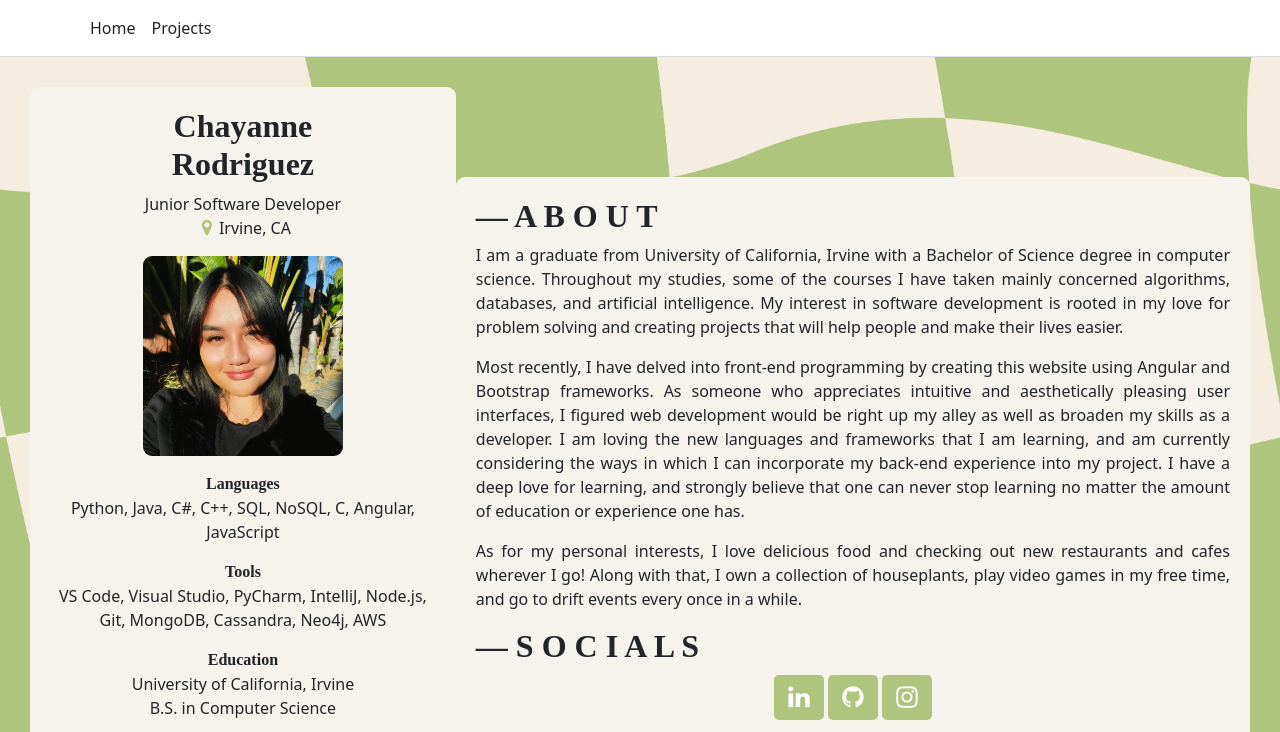
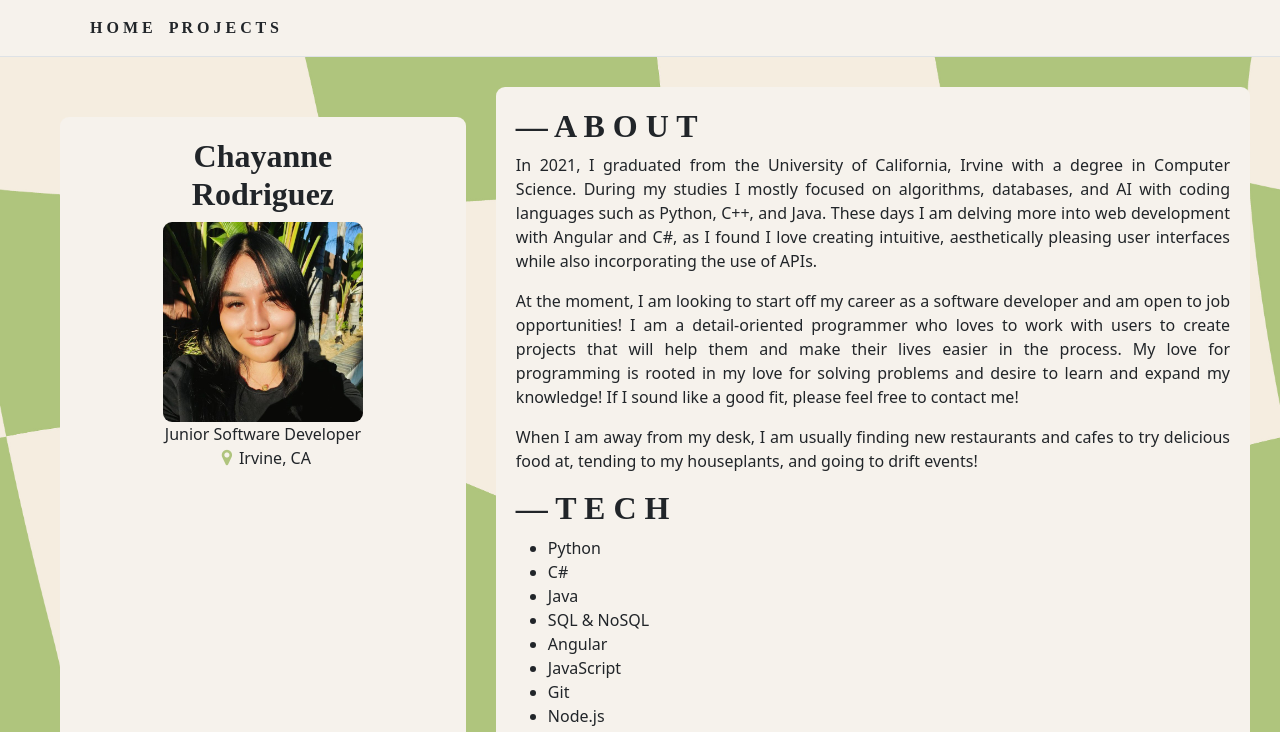
Before and after one commit to chaydotgit/PersonalWebsite, an Angular app: page / in a window 1280 px wide. Shown: the top 732 px of the page. Built offline with nearby package versions, Linux system fonts and the light colour scheme; a web font is replaced by a local one.

Commit message:
changed up contents of home page

```diff
--- a/src/app/home/home.component.css
+++ b/src/app/home/home.component.css
@@ -8,11 +8,10 @@
 .sidenav {
   flex: .5;
   text-align: center;
-  margin: auto auto 20px;
+  margin: 30px;
   border-radius: 9px;
   background-color: #f6f2ec;
   padding: 20px 2%;
-
 }
 
 .profile-pic {
@@ -53,7 +52,7 @@
   width: 50px;
   text-align: center;
   text-decoration: none;
-  border-radius: 5px;
+  border-radius: 100px;
   margin: 2px;
 }
 
--- a/src/app/home/home.component.html
+++ b/src/app/home/home.component.html
@@ -1,42 +1,43 @@
 <div class="home">
   <div class="sidenav">
     <div class="fancy-txt h2">Chayanne<br />Rodriguez</div>
+    <img class="profile-pic" src="./assets/images/ProfilePicture.jpg" alt="Picture of Chayanne Rodriguez">
     <p>
       Junior Software Developer<br />
       <i class="fa fa-map-marker"></i>Irvine, CA
-    </p>
-    <img class="profile-pic" src="./assets/images/ProfilePicture.jpg" alt="Picture of Chayanne Rodriguez">
-    <p></p>
-    <div class="fancy-txt">Languages</div>Python, Java, C#, C++, SQL, NoSQL, C, Angular, JavaScript
-    <p></p><div class="fancy-txt">Tools</div>VS Code, Visual Studio, PyCharm, IntelliJ, Node.js, Git, MongoDB, Cassandra,
-    Neo4j, AWS
-    <p></p><div class="fancy-txt">Education</div>University of California, Irvine<br>B.S. in Computer Science
-    <p></p>
-    <p>
-      <a href="https://drive.google.com/file/d/1y0Vmekj4fXaM9vRcvEvK2mODjYExI8ka/view?usp=sharing" target="_blank" class="button fancy-txt">Resume</a>
-      <br>
     </p>
   </div>
 
   <div class="home-text">
     <div class="fancy-txt h2">— A B O U T</div>
     <p>
-      I am a graduate from University of California, Irvine with a Bachelor of Science degree in computer science.
-      Throughout my studies, some of the courses I have taken mainly concerned algorithms, databases, and artificial
-      intelligence. My interest in software development is rooted in my love for problem solving and creating projects
-      that will help people and make their lives easier.
+      In 2021, I graduated from the University of California, Irvine with a degree in Computer Science. During my
+      studies I mostly focused on algorithms, databases, and AI with coding languages such as Python, C++, and Java.
+      These days I am delving more into web development with Angular and C#, as I found I love creating intuitive,
+      aesthetically pleasing user interfaces while also incorporating the use of APIs.
     </p>
     <p>
-      Most recently, I have delved into front-end programming by creating this website using Angular and Bootstrap
-      frameworks. As someone who appreciates intuitive and aesthetically pleasing user interfaces, I figured web development would
-      be right up my alley as well as broaden my skills as a developer. I am loving the new languages and frameworks that I am
-      learning, and am currently considering the ways in which I can incorporate my back-end experience into my project.
-      I have a deep love for learning, and strongly believe that one can never stop learning no matter the amount of education or experience one has.
+      At the moment, I am looking to start off my career as a software developer and am open to job opportunities!
+      I am a detail-oriented programmer who loves to work with users to create projects that will help them and make
+      their lives easier in the process. My love for programming is rooted in my love for solving problems and
+      desire to learn and expand my knowledge! If I sound like a good fit, please feel free to contact me!
     </p>
     <p>
-      As for my personal interests, I love delicious food and checking out new restaurants and cafes wherever I go! Along with that,
-      I own a collection of houseplants, play video games in my free time, and go to drift events every once in a while.
+      When I am away from my desk, I am usually finding new restaurants and cafes to try delicious food at, tending to
+      my houseplants, and going to drift events!
     </p>
+    <div class="fancy-txt h2 text">— T E C H</div>
+    <ul>
+      <li>Python</li>
+      <li>C#</li>
+      <li>Java</li>
+      <li>SQL & NoSQL</li>
+      <li>Angular</li>
+      <li>JavaScript</li>
+      <li>Git</li>
+      <li>Node.js</li>
+      <li>AWS</li>
+    </ul>
     <div class="fancy-txt h2 text">— S O C I A L S</div>
     <div class="text-center">
       <a href="https://www.linkedin.com/in/chayanne-rodriguez-44783a183/" class="fa fa-linkedin" aria-label="LinkedIn"></a>
--- a/src/app/navbar/navbar.component.css
+++ b/src/app/navbar/navbar.component.css
@@ -0,0 +1,3 @@
+nav {
+  background-color: #f6f2ec;
+}
--- a/src/app/navbar/navbar.component.html
+++ b/src/app/navbar/navbar.component.html
@@ -1,5 +1,5 @@
 <header>
-  <nav class="navbar navbar-expand-sm navbar-toggleable-sm navbar-light bg-white border-bottom box-shadow">
+  <nav class="navbar navbar-expand-sm navbar-toggleable-sm navbar-light border-bottom box-shadow">
     <div class="container">
       <button class="navbar-toggler" type="button" data-bs-toggle="collapse" data-bs-target=".navbar-collapse" aria-controls="navbarSupportedContent"
               aria-expanded="false" aria-label="Toggle navigation">
@@ -8,10 +8,10 @@
       <div class="navbar-collapse collapse d-sm-inline-flex justify-content-between">
         <ul class="navbar-nav flex-grow-1">
           <li class="nav-item">
-            <a routerLink="home" class="nav-link text-dark">Home</a>
+            <a routerLink="home" class="nav-link text-dark fancy-txt">H O M E</a>
           </li>
           <li class="nav-item">
-            <a routerLink="projects" class="nav-link text-dark">Projects</a>
+            <a routerLink="projects" class="nav-link text-dark fancy-txt">P R O J E C T S</a>
           </li>
         </ul>
       </div>
```
